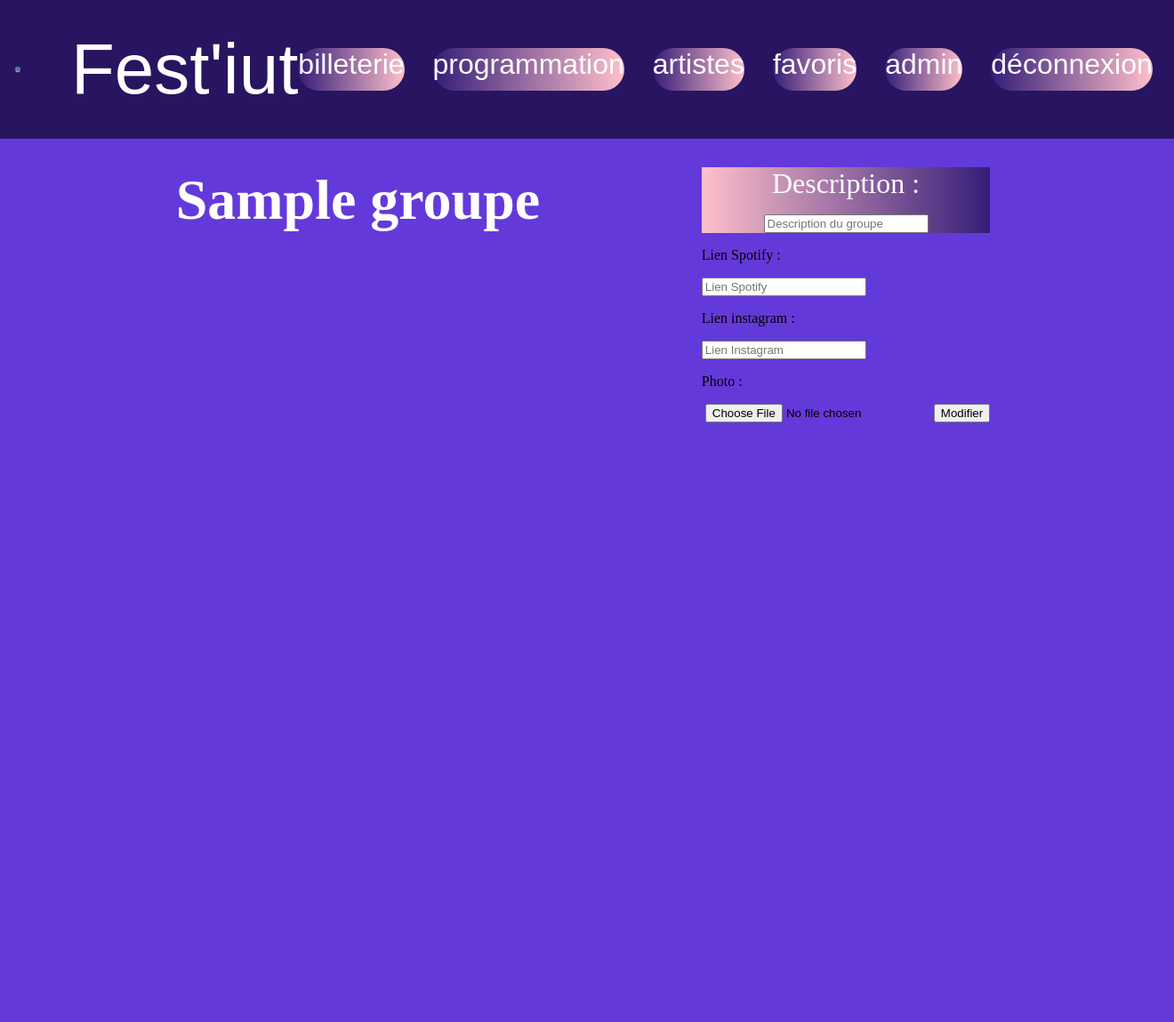
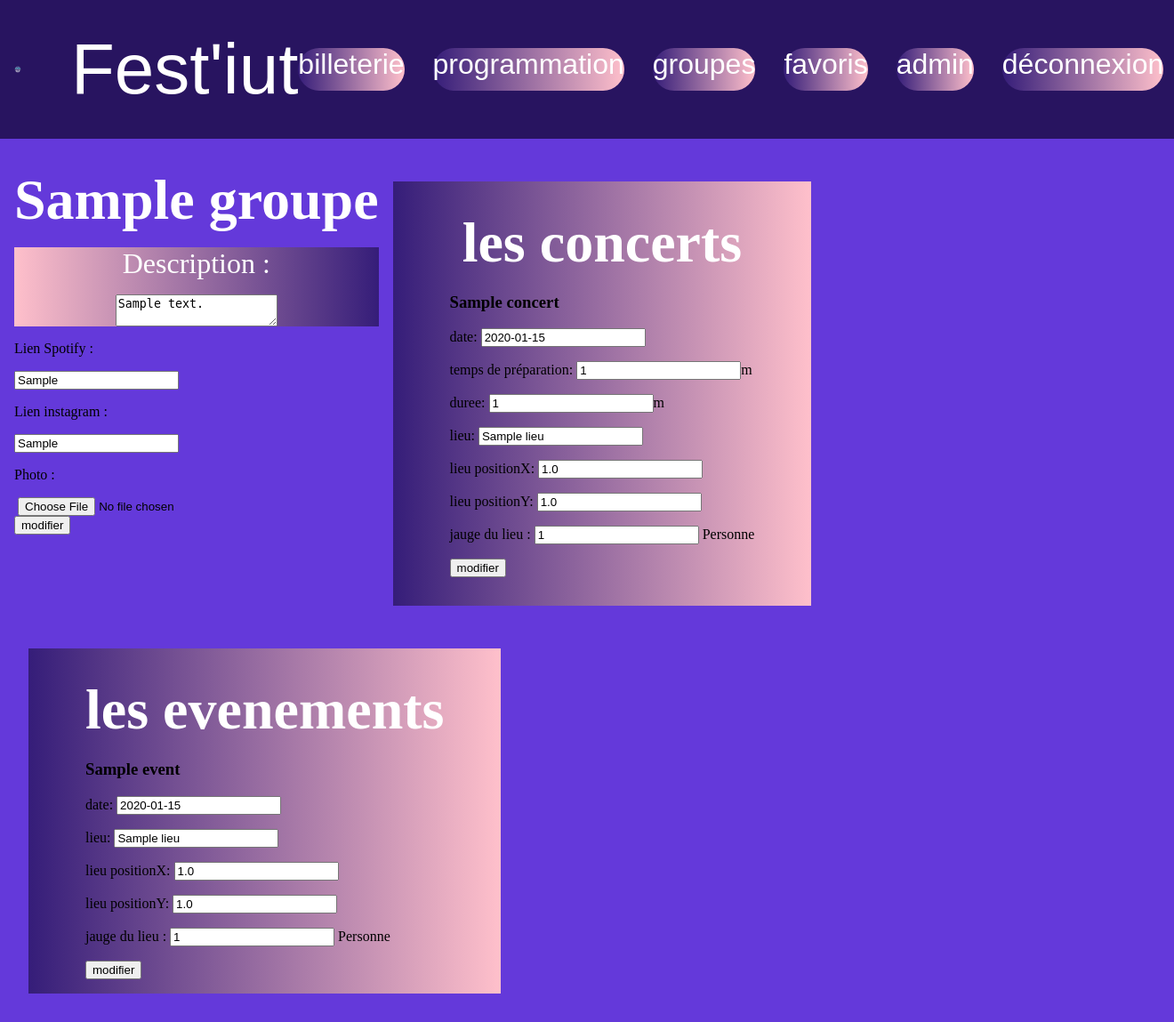
Before and after one commit to ValRom28/FestIUT, a Flask app: page /groupe/1/modification in a window 1320 px wide. Shown: the whole page at 89% size. Before the commit the page ends 475 px from the top, so only its background shows below. Run offline with Flask 3, Linux system fonts and the light colour scheme; tables that the repository leaves empty hold one stand-in row (values such as "Sample post").

Commit message:
feat/creation du formulaire de modification de groupe

```diff
--- a/app/forms.py
+++ b/app/forms.py
@@ -1,6 +1,7 @@
 from flask_wtf import FlaskForm
-from wtforms import StringField, PasswordField, SubmitField, HiddenField, FileField, ValidationError
+from wtforms import StringField, PasswordField, SubmitField, HiddenField, FileField, ValidationError,TextAreaField
 from wtforms.validators import DataRequired
+
 
 class LoginForm(FlaskForm):
     mail = StringField(validators=[DataRequired()], render_kw={"placeholder": "Email"})
@@ -19,9 +20,28 @@ class RegistrationForm(FlaskForm):
             raise ValidationError('Les mots de passe doivent correspondre.')
 
 class GroupeForm(FlaskForm):
-    description_groupe = StringField(validators=[DataRequired()], render_kw={"placeholder": "Description du groupe"})
+    description_groupe = TextAreaField(validators=[DataRequired()], render_kw={"placeholder": "Description du groupe"})
     photo_groupe = FileField(validators=[DataRequired()], render_kw={"placeholder": "Photo du groupe"})
     insta_groupe = StringField(validators=[DataRequired()], render_kw={"placeholder": "Lien Instagram"})
     spotify_groupe = StringField(validators=[DataRequired()], render_kw={"placeholder": "Lien Spotify"})
     id_hebergement = HiddenField()
     modif = SubmitField('modifier')
+
+class ConcertForm(FlaskForm):
+    nom_concert= StringField(validators=[DataRequired()], render_kw={"placeholder": "Nom du concert"})
+    tps_prepa_concert = StringField(validators=[DataRequired()], render_kw={"placeholder": "Temps de préparation du concert"})
+    date_heure_concert = StringField(validators=[DataRequired()], render_kw={"placeholder": "Date du concert"})
+    duree_concert = StringField(validators=[DataRequired()], render_kw={"placeholder": "Durée du concert"})
+    modif = SubmitField('modifier')
+
+class EventForm(FlaskForm):
+    date_event = StringField(validators=[DataRequired()], render_kw={"placeholder": "Date de l'event"})
+    nom_event = StringField(validators=[DataRequired()], render_kw={"placeholder": "Nom de l'event"})
+
+    modif = SubmitField('modifier')
+
+class LieuForm(FlaskForm):
+    nom_lieu= StringField(validators=[DataRequired()], render_kw={"placeholder": "Nom du lieu"})
+    jauge_lieu = StringField(validators=[DataRequired()], render_kw={"placeholder": "Jauge du lieu"})
+    coordonne_X = StringField(validators=[DataRequired()], render_kw={"placeholder": "Coordonnée X du lieu"})
+    coordonne_Y = StringField(validators=[DataRequired()], render_kw={"placeholder": "Coordonnée Y du lieu"})
--- a/app/templates/components/headerPage.html
+++ b/app/templates/components/headerPage.html
@@ -3,7 +3,7 @@
     <p>Fest'iut</p>
     <a href="#" class='choix'>billeterie</a>
     <a href="#" class='choix'>programmation</a>
-    <a href="{{url_for('groupes')}}"  class='choix'>artistes</a>
+    <a href="{{url_for('groupes')}}"  class='choix'>groupes</a>
     <a href="{{url_for('favoris')}}" class='choix'>favoris</a>
     {% if connecter %}
     {% if admin %}
--- a/app/templates/modif_groupe.html
+++ b/app/templates/modif_groupe.html
@@ -10,6 +10,7 @@
             {% include "components/headerPage.html" %}
         </header>
         <main>
+            <div class='info_groupe'>
             <h2> {{groupe.nom_groupe}} </h2>
             <form action="" method="post" class=modif>
                 {{ form.hidden_tag() }}
@@ -30,5 +31,41 @@
                     <object data="" type="image/jpeg"></object>
                     {{ form.photo_groupe }}
 
-                <input type="submit" value="Modifier">
+                </div>
+                <div class="modif">
+                    {{ form.modif }}
+                </div>
+            </form>
+            </div>
+            <div class="concerts">
+                <h2> les concerts </h2>
+                {% for concert,lieu in concerts_et_lieux %}
+                <form action="" method="post" class=modif>
+                {{ form.hidden_tag() }}
+                <h3>{{concert.nom_concert}}</h2>
+                <p>date: {{formConcert.date_heure_concert}} </p>
+                <p> temps de préparation: {{formConcert.tps_prepa_concert}}m </p>
+                <p>duree: {{formConcert.duree_concert}}m </p>
+                <p>lieu: {{formLieu.nom_lieu}} </p>
+                <p> lieu positionX: {{formLieu.coordonne_X}} </p>
+                <p> lieu positionY: {{formLieu.coordonne_Y}} </p>
+                <p> jauge du lieu : {{formLieu.jauge_lieu}} Personne </p>
+                {{ form.modif }}
+                {% endfor %}
+            </div>
+        <div class="event">
+            <h2> les evenements </h2>
+            {% for evenement,lieu in events_et_lieux %}
+            <form action="" method="post" class=modif>
+            {{ form.hidden_tag() }}
+            <h3>{{evenement.nom_event}}</h2>
+            <p>date: {{formEvent.date_event}} </p>
+            <p>lieu:  {{formLieu.nom_lieu}} </p>
+            <p> lieu positionX: {{formLieu.coordonne_X}} </p>
+            <p> lieu positionY: {{formLieu.coordonne_Y}} </p>
+            <p> jauge du lieu : {{formLieu.jauge_lieu}} Personne </p>
+            {{ form.modif }}
+            {% endfor %}
+        </div>
+        </div>
             </main>
--- a/app/views.py
+++ b/app/views.py
@@ -128,9 +128,12 @@ def supprimer_des_favoris(id_groupe):
     return redirect(url_for('groupe_detail', id_groupe=id_groupe))
 
 
-@app.route("/groupe/<int:id_groupe>/modification", methods=['GET'])
+@app.route("/groupe/<int:id_groupe>/modification", methods=['GET', 'POST'])
 def groupe_modification(id_groupe):
     form= GroupeForm()
+    formConcert= ConcertForm()
+    formEvent= EventForm()
+    formLieu= LieuForm()
     admin=True
     connecter=True
     instrument=[]
@@ -139,9 +142,51 @@ def groupe_modification(id_groupe):
     style = get_style_by_id_groupe(groupe.id_groupe)
     style = style[0]
     artistes= get_artistes_by_id_groupe(groupe.id_groupe)
+    concerts=get_concert_by_id_groupe(id_groupe)
+    instrument=[]
     for artiste in artistes:
         instrument.append(get_instrument_by_id_artiste(artiste.id_artiste))
-    return render_template('modif_groupe.html', groupe=groupe, style=style, artistes=artistes,instrument=instrument,connecter=connecter,admin=admin,form=form)
+
+    event = (get_event_by_id_groupe(groupe.id_groupe))
+    concerts_et_lieux = [(concert, get_lieu_by_id(concert.id_lieu)) for concert in concerts]
+    events_et_lieux = [(e, get_lieu_by_id(e.id_lieu)) for e in event]
+    form.description_groupe.data = groupe.description_groupe
+    form.spotify_groupe.data = groupe.spotify_groupe
+    form.insta_groupe.data = groupe.insta_groupe
+    for concert in concerts_et_lieux:
+        formConcert.tps_prepa_concert.data = concert[0].tps_prepa_concert
+        formConcert.date_heure_concert.data = concert[0].date_heure_concert
+        formConcert.duree_concert.data = concert[0].duree_concert
+        formLieu.nom_lieu.data = concert[1].nom_lieu
+        formLieu.jauge_lieu.data = concert[1].jauge_lieu
+        formLieu.coordonne_X.data = concert[1].coordonne_X
+        formLieu.coordonne_Y.data = concert[1].coordonne_Y
+
+    for event in events_et_lieux:
+        formEvent.date_event.data = event[0].date_event
+        formLieu.nom_lieu.data = event[1].nom_lieu
+        formLieu.jauge_lieu.data = event[1].jauge_lieu
+        formLieu.coordonne_X.data = event[1].coordonne_X
+        formLieu.coordonne_Y.data = event[1].coordonne_Y
+    # if form.validate_on_submit():
+    #     groupe.description_groupe = form.description_groupe.data
+    #     groupe.spotify_groupe = form.spotify_groupe.data
+    #     groupe.insta_groupe = form.insta_groupe.data
+    #     db.session.commit()
+
+    # for concert,lieu in concerts_et_lieux:
+    #     if formConcert.validate_on_submit():
+    #         concert.tps_prepa_concert = formConcert.tps_prepa_concert.data
+    #         concert.date_heure_concert = formConcert.date_heure_concert.data
+    #         concert.duree_concert = formConcert.duree_concert.data
+    #         lieu.nom_lieu = formLieu.nom_lieu.data
+    #         lieu.jauge_lieu = formLieu.jauge_lieu.data
+    #         lieu.coordonne_X = formLieu.coordonne_X.data
+    #         lieu.coordonne_Y = formLieu.coordonne_Y.data
+    #         db.session.commit()
+    #         return redirect(url_for('groupe_detail', id_groupe=id_groupe))
+
+    return render_template('modif_groupe.html', groupe=groupe, style=style, artistes=artistes,instrument=instrument,connecter=connecter,admin=admin,form=form,formConcert=formConcert,formEvent=formEvent,concerts_et_lieux=concerts_et_lieux,events_et_lieux=events_et_lieux,formLieu=formLieu)
 
 @app.route("/groupe/<int:id_groupe>/delete", methods=['GET'])
 def groupe_delete(id_groupe):
```
